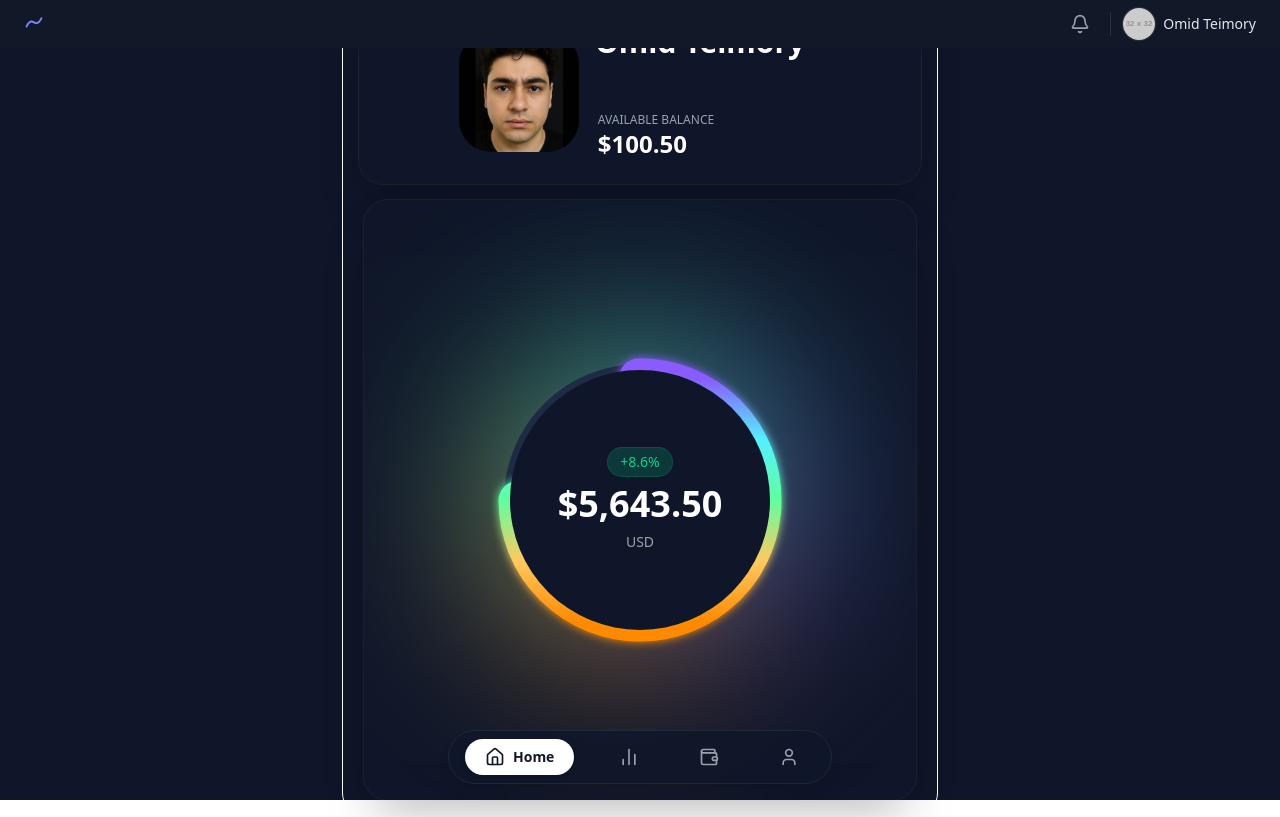
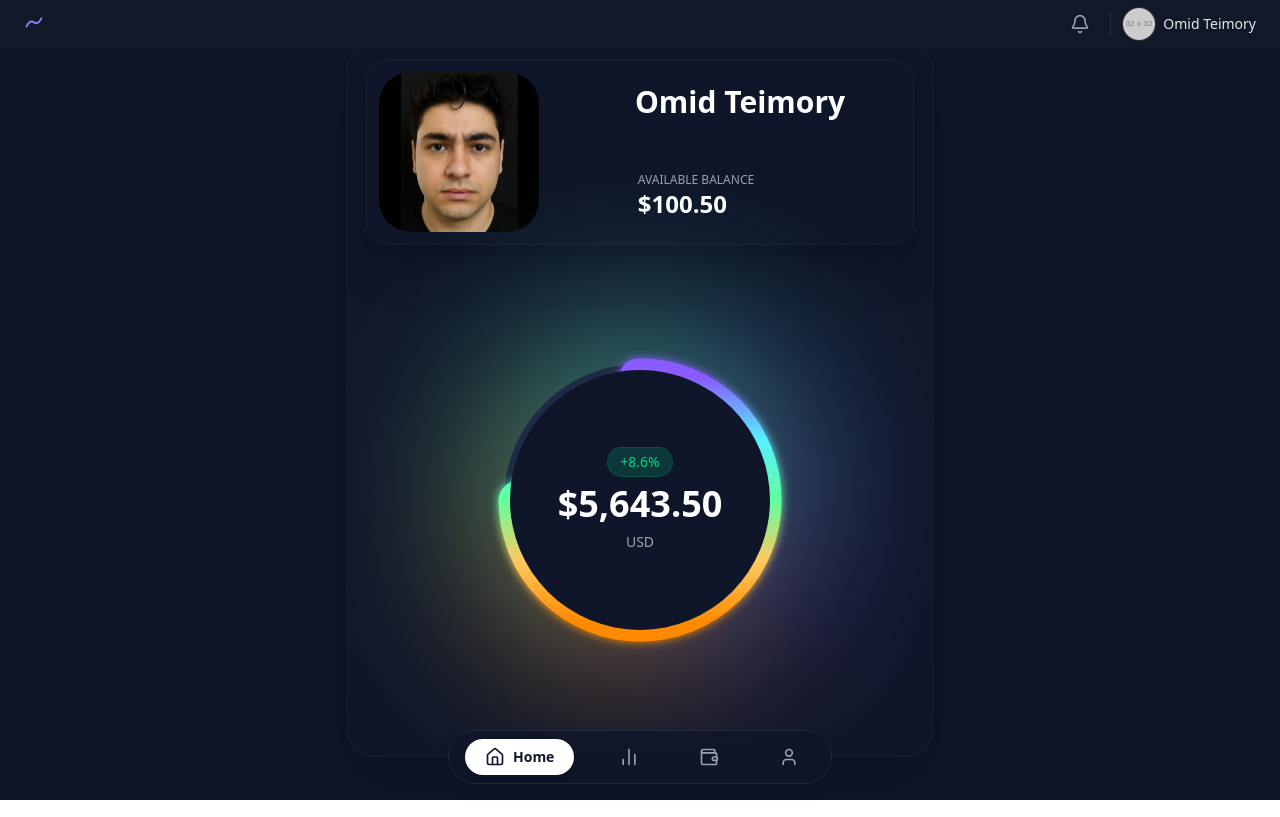
Before and after one commit to omid2007hope/Wallet, a React (Vite) app: page / in a window 1280 px wide. Built offline with nearby package versions, Linux system fonts and the light colour scheme.

Commit message:
Margin and Padding Fixes

```diff
--- a/src/components/Home/Balance.jsx
+++ b/src/components/Home/Balance.jsx
@@ -2,9 +2,9 @@ import React from "react";
 import MyPhoto from "../../assets/Images/MyPhoto.jpg";
 export default function Balance() {
   return (
-    <div className="px-0 sm:px-0 md:px-16 lg:px-25 py-0 sm:py-0 md:py-2 lg:py-2 mx-2 sm:mx-2 md:mx-4 lg:mx-4 my-4 sm:my-4 md:my-4 lg:my-4 flex items-center relative overflow-hidden rounded-3xl bg-[#0F1629] shadow-2xl ring-1 ring-white/5">
-      <img src={MyPhoto} alt="" className="size-30 rounded-4xl " />
-      <div className="flex flex-col justify-center items-center">
+    <div className="px-0 sm:px-0 md:px-3 lg:px-3 py-0 sm:py-0 md:py-2 lg:py-2 mx-2 sm:mx-2 md:mx-4 lg:mx-4 my-4 sm:my-4 md:my-4 lg:my-4 flex flex justify-between items-center relative overflow-hidden rounded-3xl bg-[#0F1629] shadow-2xl ring-1 ring-white/5">
+      <img src={MyPhoto} alt="" className="w-40 rounded-4xl lg:mr-10" />
+      <div className="flex flex-col justify-center items-center md:pl-10 lg:pr-10 md:pr-0 lg:pl-10">
         <div className="flex flex-row justify-center items-center p-4">
           <p className="text-3xl text-white font-bold">Omid Teimory</p>
         </div>
--- a/src/components/Home/BalancePreview.jsx
+++ b/src/components/Home/BalancePreview.jsx
@@ -1,10 +1,9 @@
-import Balance from "./Balance";
 import Donut from "./Donut";
 
 export default function BalancePreview() {
   return (
-    <div className="flex justify-center items-center ">
-      <div className="relative overflow-hidden rounded-3xl bg-[#0F1629] shadow-2xl ring-1 ring-white/5 px-4 sm:px-4 md:px-20 lg:px-29 py-2 sm:py-2 md:py-20 lg:py-35 mx-2 sm:mx-2 md:mx-4 lg:mx-4 mb-4 sm:mb-4 md:mb-4 lg:mb-4">
+    <div className="flex justify-center items-center">
+      <div className=" px-4 sm:px-4 md:px-20 lg:px-29 py-2 sm:py-2 md:py-20 lg:py-20 mx-2 sm:mx-2 md:mx-4 lg:mx-4 mb-4 sm:mb-4 md:mb-4 lg:mb-4">
         <div className="relative flex flex-col justify-center items-center z-10 ">
           <Donut />
         </div>
--- a/src/components/Home/Main.jsx
+++ b/src/components/Home/Main.jsx
@@ -4,7 +4,7 @@ import BalancePreview from "./BalancePreview";
 export default function Main() {
   return (
     <div className="w-screen h-screen flex flex-col justify-center items-center bg-[#0F1629] text-white">
-      <div className="flex flex-col justify-center items-center border-1 rounded-3xl">
+      <div className="flex flex-col justify-center items-center relative overflow-hidden rounded-3xl bg-[#0F1629] shadow-2xl ring-1 ring-white/5">
         <Balance />
         <BalancePreview />
       </div>
```
